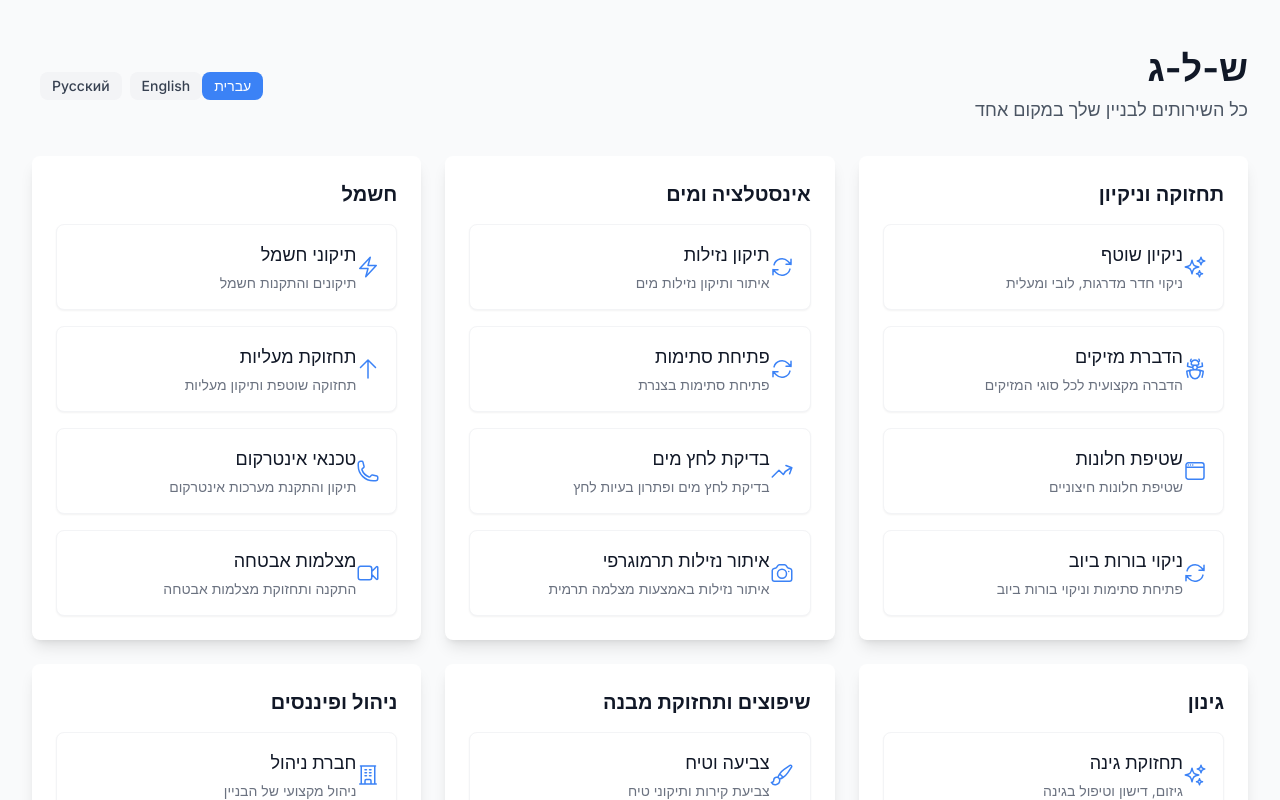
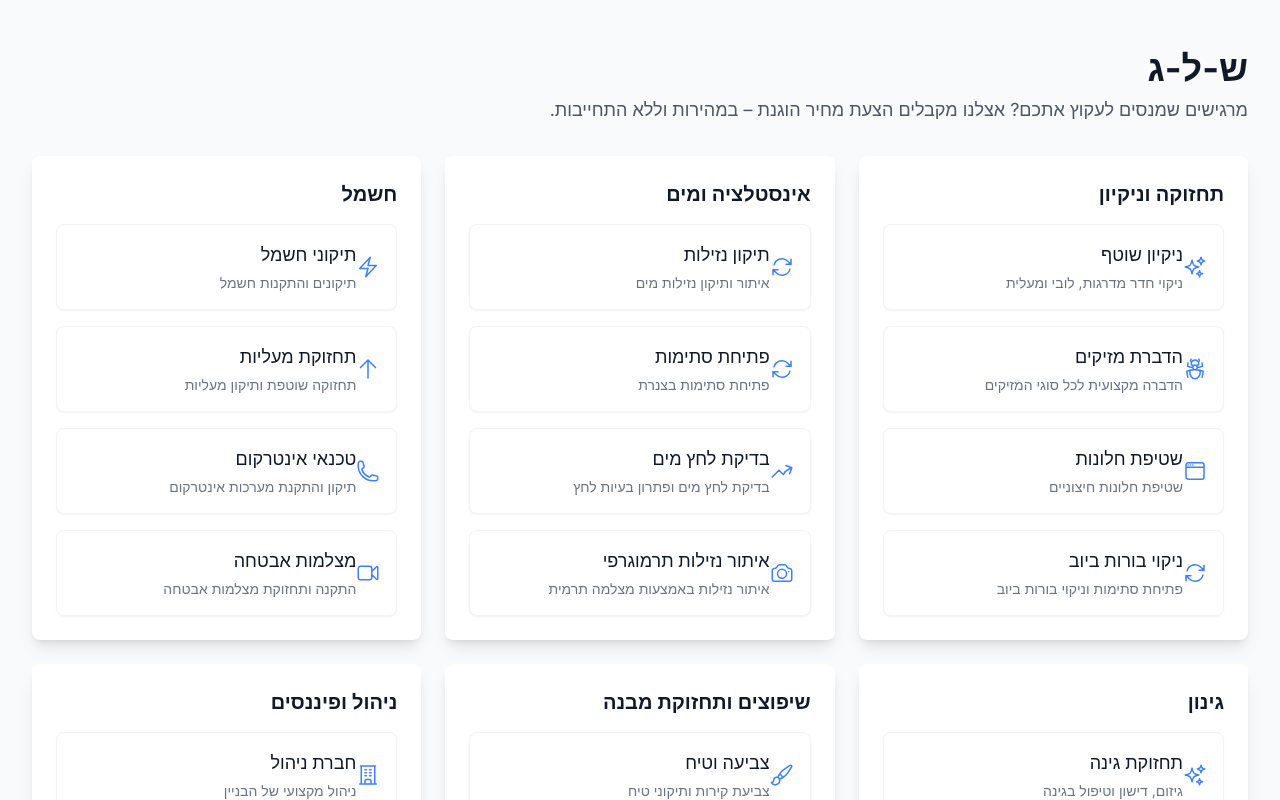
Before and after one commit to tsyonatanp/vashleg, a Next.js app: page / in a window 1280 px wide. Shown: the top 800 px of the page. Built offline with nearby package versions, Linux system fonts and the light colour scheme.

Commit message:
עדכון קבצים אחרון

```diff
--- a/src/app/page.tsx
+++ b/src/app/page.tsx
@@ -4,7 +4,6 @@ import React, { useState } from 'react';
 import { motion, AnimatePresence } from 'framer-motion';
 import ServiceCard from '../components/ServiceCard';
 import ServiceRequestForm from '../components/ServiceRequestForm';
-import LanguageSelector from '../components/LanguageSelector';
 import { categories } from '../data/services';
 import { translations } from '../i18n/translations';
 import { sendToTelegram } from '../services/telegram';
@@ -16,7 +15,7 @@ export default function Home() {
   const [error, setError] = useState<string | null>(null);
   const [currentLanguage, setCurrentLanguage] = useState('he');
 
-  const t = translations[currentLanguage as keyof typeof translations];
+  const t = translations['he'];
 
   const handleSubmit = async (formData: any) => {
     setIsSubmitting(true);
@@ -58,10 +57,6 @@ export default function Home() {
               {t.subtitle}
             </motion.p>
           </div>
-          <LanguageSelector
-            currentLanguage={currentLanguage}
-            onLanguageChange={setCurrentLanguage}
-          />
         </div>
 
         <div className="grid grid-cols-1 md:grid-cols-2 lg:grid-cols-3 gap-6">
@@ -95,7 +90,6 @@ export default function Home() {
               onSubmit={handleSubmit}
               isSubmitting={isSubmitting}
               error={error}
-              language={currentLanguage}
             />
           )}
         </AnimatePresence>
--- a/src/i18n/translations.ts
+++ b/src/i18n/translations.ts
@@ -1,7 +1,7 @@
 export const translations = {
   he: {
     title: 'ש-ל-ג',
-    subtitle: 'כל השירותים לבניין שלך במקום אחד',
+    subtitle: 'מרגישים שמנסים לעקוץ אתכם? אצלנו מקבלים הצעת מחיר הוגנת – במהירות וללא התחייבות.',
     form: {
       name: 'שם מלא',
       phone: 'טלפון',
```
